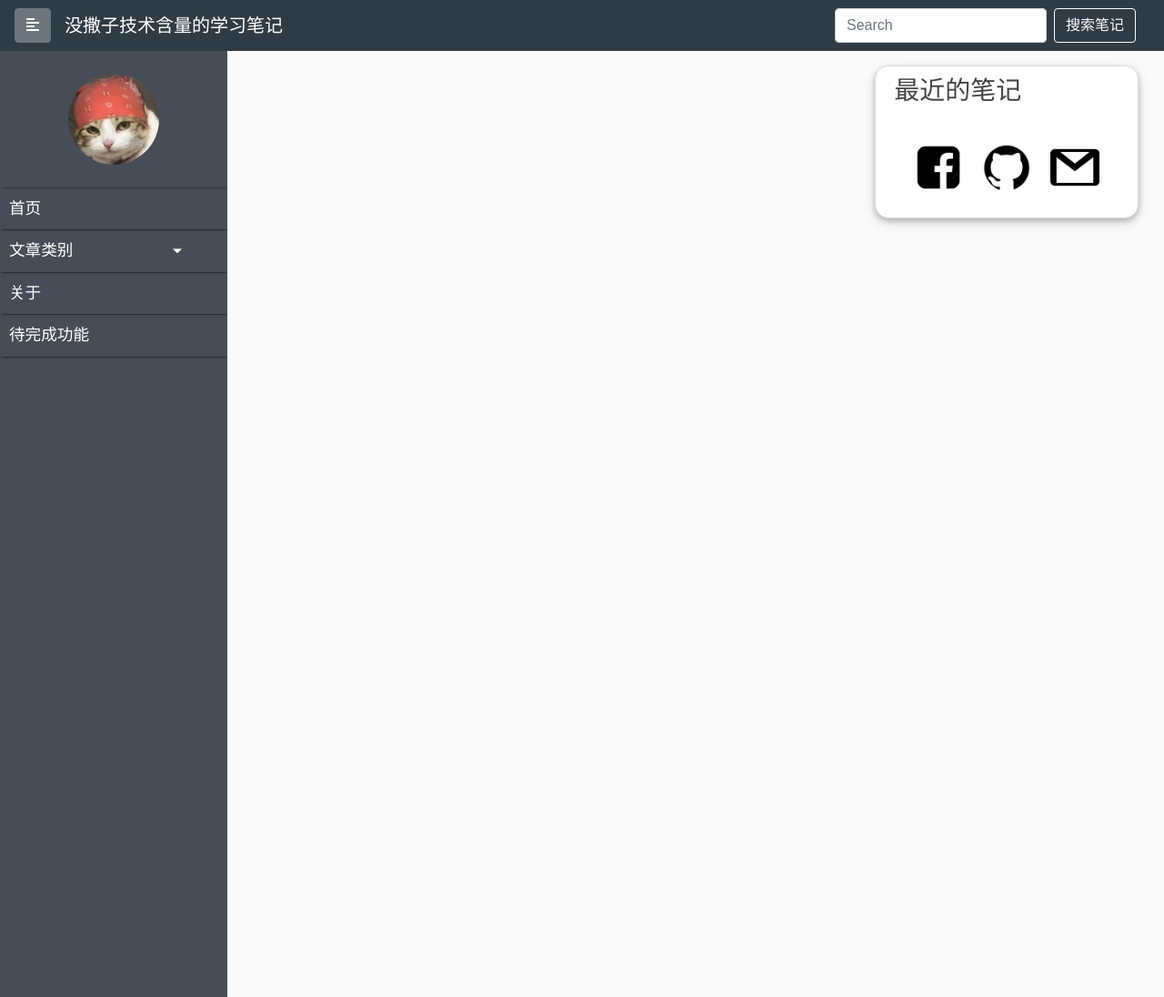
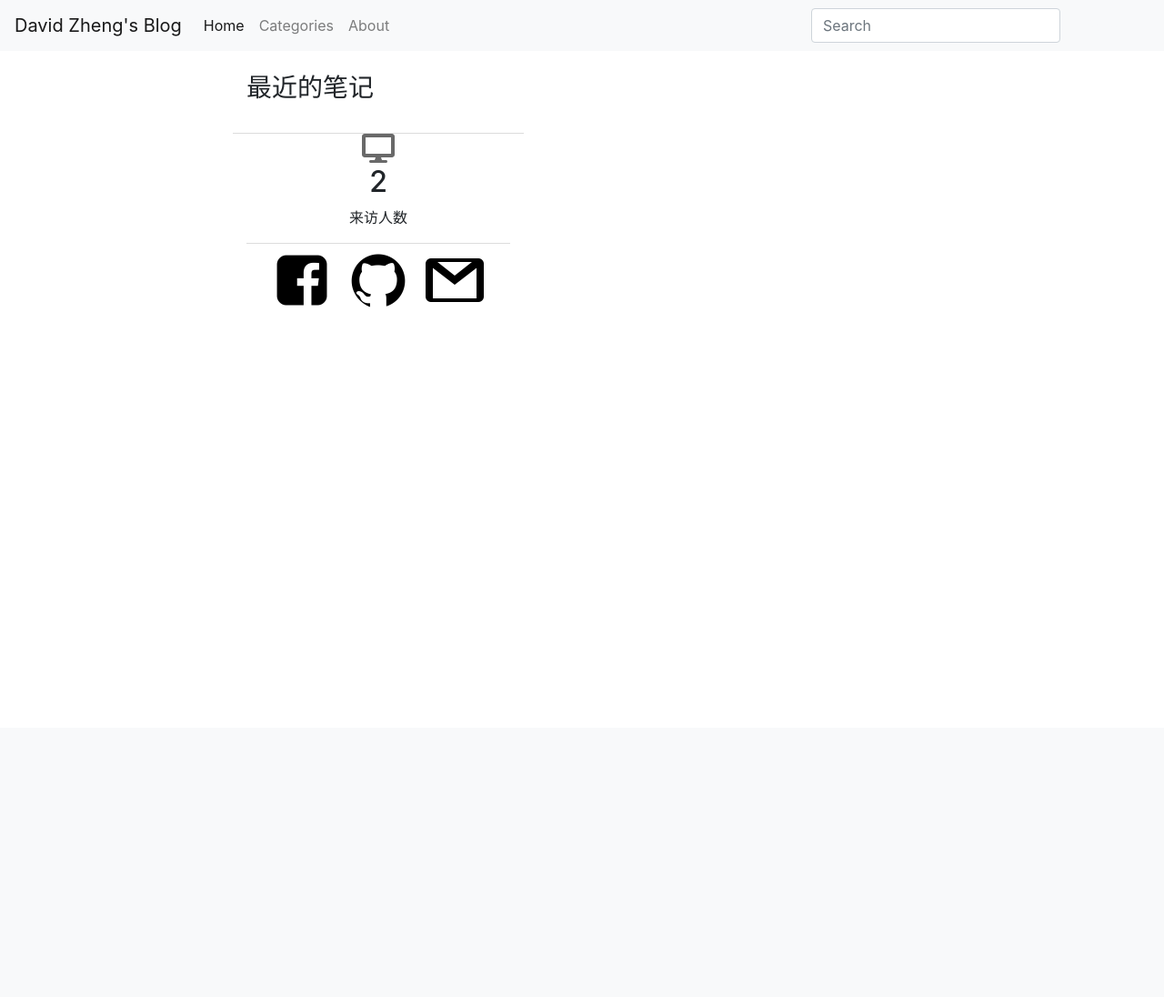
Before and after one commit to davidzheng048/flask_personal_blog, a Flask app: page / in a window 1280 px wide. Shown: the whole page at 91% size. After the commit the page ends 338 px from the top, so only its background shows below. Run offline with Flask 2, Linux system fonts and the light colour scheme; data comes from the database, SQL or seed files in the repository; data that the repository does not hold is empty; parts of the project's set-up code (start-up, migrations or seed data) failed here and were passed over; some libraries are stand-ins or nearby versions.

Commit message:
gitflow-feature-stash: redesign_template
redesign the layout.html

```diff
--- a/flaskblog/static/main.css
+++ b/flaskblog/static/main.css
@@ -1,4 +1,24 @@
 body {
+  height: 100vh;
+}
+
+.content {
+  display: inline-block;
+  flex-direction: column;
+  align-items: center;
+  justify-content: center;
+  margin: 80px 20% 0 20%;
+  max-width: 60%;
+}
+
+.card {
+  padding: 30px;
+  margin: 40px 0 40px 0;
+}
+
+
+
+/* body {
   background: #000000;
   color: #333333;
   margin-top: 5.5rem;
@@ -186,3 +206,5 @@ img {
     max-width: 100%;
     max-height: 100%;
 }
+
+*/
--- a/flaskblog/templates/articles.html
+++ b/flaskblog/templates/articles.html
@@ -1,6 +1,6 @@
 {% macro display_articles(posts, category, categories_sorted_by_id, current_user) %}
     {% for post in posts.items %}
-        <article class="media content-section">
+        <article class="card">
           <div class="media-body">
             <h2><a class="article-title" href="{{ url_for('posts.post', post_id=post.id) }}">{{ post.title }}</a></h2>
               <small class="text-muted">
--- a/flaskblog/templates/layout.html
+++ b/flaskblog/templates/layout.html
@@ -10,64 +10,38 @@
 	<link rel="stylesheet" href="https://maxcdn.bootstrapcdn.com/bootstrap/4.0.0/css/bootstrap.min.css" integrity="sha384-Gn5384xqQ1aoWXA+058RXPxPg6fy4IWvTNh0E263XmFcJlSAwiGgFAW/dAiS6JXm" crossorigin="anonymous">
 	<link rel="stylesheet" href="https://cdnjs.cloudflare.com/ajax/libs/font-awesome/5.13.0/css/all.min.css">
 	<script src="https://cdnjs.cloudflare.com/ajax/libs/font-awesome/5.13.0/js/all.min.js"></script>
+
+    <link rel="shortcut icon" href="{{ url_for('static', filename='favicon.ico') }}">
+<!--    <link rel="stylesheet" href="{{ url_for('static', filename='style.css') }}">-->
     <link rel="stylesheet" href="{{ url_for('static', filename='main.css') }}">
-    <link rel="shortcut icon" href="{{ url_for('static', filename='favicon.ico') }}">
-    <link rel="stylesheet" href="{{ url_for('static', filename='style.css') }}">
 
     <script type="text/javascript" src="https://cdnjs.cloudflare.com/ajax/libs/highlight.js/10.3.1/highlight.min.js"></script>
     <script>hljs.initHighlightingOnLoad();</script>
     <link rel="stylesheet" href="https://cdnjs.cloudflare.com/ajax/libs/highlight.js/10.3.2/styles/a11y-dark.min.css">
 
 </head>
-<style>
 
-body::-webkit-scrollbar {
-  width: 5px;
-}
+<body>
 
-body::-webkit-scrollbar-track {
-  background: #f1f1f1;
-}
+    <header class="site-header">
+        <nav class="navbar navbar-expand-lg navbar-light bg-light fixed-top">
+            <a class="navbar-brand" href="/">David Zheng's Blog</a>
+            <button class="navbar-toggler" type="button" data-toggle="collapse" data-target="#navbarSupportedContent" aria-controls="navbarSupportedContent" aria-expanded="false" aria-label="Toggle navigation">
+                <span class="navbar-toggler-icon"></span>
+            </button>
 
-body::-webkit-scrollbar-thumb {
-  background: #888;
-}
-
-body::-webkit-scrollbar-thumb:hover {
-  background: #555;
-}
-
-nav::-webkit-scrollbar {
-  width: 5px;
-}
-
-nav::-webkit-scrollbar-track {
-  background: florawhite;
-}
-
-nav::-webkit-scrollbar-thumb {
-  background: DimGrey;
-}
-
-nav::-webkit-scrollbar-thumb:hover {
-  background: grey;
-    }
-}
-</style>
-<body>
-    <header class="site-header">
-      <nav class="navbar navbar-expand-md navbar-dark bg-steel fixed-top">
-        <div>
-            <button type="button" id="sidebarCollapse" class="btn btn-secondary">
-                <i class="fas fa-align-left"></i>
-            </button>
-        </div>
-          <div class="container-fluid">
-          <a class="navbar-brand mr-4" style="float: left;text-align:left;" href="/">没撒子技术含量的学习笔记</a>
-          <div class="collapse navbar-collapse" id="navbarToggle">
-            <div class="navbar-nav mr-auto">
-            </div>
-            <!-- Navbar Right Side -->
+            <div class="collapse navbar-collapse" id="navbarSupportedContent">
+                <ul class="navbar-nav mr-auto">
+                    <li class="nav-item active">
+                        <a class="nav-link" href="/">Home</a>
+                    </li>
+                    <li class="nav-item">
+                        <a class="nav-link" href="#">Categories</a>
+                    </li>
+                    <li class="nav-item">
+                        <a class="nav-link" href="{{ url_for('main.about') }}">About</a>
+                    </li>
+                </ul>
                  <div class="navbar-nav">
                     {% if current_user.is_authenticated %}
                         <a class="nav-item nav-link" href="{{ url_for('posts.new_post') }}">New Post</a>
@@ -79,48 +53,48 @@ nav::-webkit-scrollbar-thumb:hover {
                       <button class="btn btn-outline-light my-2 my-sm-0" type="submit">搜索笔记</button>
                     </form>
                 </div>
-          </div>
+
             </div>
         </nav>
     </header>
-    <div class="wrapper">
-    <div id="keep-sidebar-space">
-    </div>
-    <nav id="sidebar" style="position:fixed; overflow: scroll;">
-        <div class="sidebar-header">
-            <img class="rounded-circle profile-img" width="100px" src="{{ url_for('static', filename='profile_pics/profile_pic.jpeg') }}"/>
-        </div>
-        <ul class="lisst-unstyled components">
-            <li class="nav-bar-shadow">
-                <a href="/">首页</a>
-            </li>
-            <li class="nav-bar-shadow">
-                <a href="#categorySubmenu" data-toggle="collapse" aria-expanded="false" class="dropdown-toggle">文章类别</a>
-            <ul class="collapse list-unstyled" id="categorySubmenu">
-                {% if current_user.is_authenticated %}
-                    <li class="nav-bar-shadow">
-                        <a href="{{ url_for('categories.new_category') }}">+ 新类别</a>
-                    </li>
-                {% endif %}
-                {% for category in categories_sorted_by_sequence %}
-                    <li class="nav-bar-shadow">
-                        <a href="{{ url_for('categories.category', category_id=category.id) }}">{{ category.name }}</a>
-                    </li>
-                {% endfor %}
-            </ul>
-        </li>
-        <li class="nav-bar-shadow">
-            <a href="{{ url_for('main.about') }}">关于</a>
-        </li>
-        <li class="nav-bar-shadow">
-            <a href="{{ url_for('main.future_feature') }}">待完成功能</a>
-        </li>
-    </ul>
-    </nav>
+<!--    <div class="wrapper">-->
+<!--    <div id="keep-sidebar-space">-->
+<!--    </div>-->
+<!--    <nav id="sidebar" style="position:fixed; overflow: scroll;">-->
+<!--        <div class="sidebar-header">-->
+<!--            <img class="rounded-circle profile-img" width="100px" src="{{ url_for('static', filename='profile_pics/profile_pic.jpeg') }}"/>-->
+<!--        </div>-->
+<!--        <ul class="lisst-unstyled components">-->
+<!--            <li class="nav-bar-shadow">-->
+<!--                <a href="/">首页</a>-->
+<!--            </li>-->
+<!--            <li class="nav-bar-shadow">-->
+<!--                <a href="#categorySubmenu" data-toggle="collapse" aria-expanded="false" class="dropdown-toggle">文章类别</a>-->
+<!--            <ul class="collapse list-unstyled" id="categorySubmenu">-->
+<!--                {% if current_user.is_authenticated %}-->
+<!--                    <li class="nav-bar-shadow">-->
+<!--                        <a href="{{ url_for('categories.new_category') }}">+ 新类别</a>-->
+<!--                    </li>-->
+<!--                {% endif %}-->
+<!--                {% for category in categories_sorted_by_sequence %}-->
+<!--                    <li class="nav-bar-shadow">-->
+<!--                        <a href="{{ url_for('categories.category', category_id=category.id) }}">{{ category.name }}</a>-->
+<!--                    </li>-->
+<!--                {% endfor %}-->
+<!--            </ul>-->
+<!--        </li>-->
+<!--        <li class="nav-bar-shadow">-->
+<!--            <a href="{{ url_for('main.about') }}">关于</a>-->
+<!--        </li>-->
+<!--        <li class="nav-bar-shadow">-->
+<!--            <a href="{{ url_for('main.future_feature') }}">待完成功能</a>-->
+<!--        </li>-->
+<!--    </ul>-->
+<!--    </nav>-->
 
 
-    <div id="content">
-        <div class="col-md-8 content">
+    <div class="content">
+        <div class="messages">
         {% with messages = get_flashed_messages(with_categories=true) %}
             {% if messages %}
                 {% for category, message in messages %}
@@ -143,12 +117,11 @@ nav::-webkit-scrollbar-thumb:hover {
                 {% endfor %}
               </ul>
             <br>
-              {% if current_user.is_authenticated  %}
                   <div class="row text-center" style="border-top: 0.5px solid #DCDCDC;">
                     <div class="col">
                         <div class="counter">
                             <i class="fa fa-desktop fa-2x " style="color:dimgrey"></i>
-                            <h2 class="timer count-title count-number" data-to="{{ access_count }}" data-speed="1500"></h2>
+                            <h2>{{ access_count }}</h2>
                             <p class="count-text ">来访人数</p>
                         </div>
                     </div>
@@ -158,132 +131,16 @@ nav::-webkit-scrollbar-thumb:hover {
                     <a href="https://github.com/BuddyLich"><img width='22%' style="margin:8px" src="{{ url_for('static', filename='contact_icons/github.png') }}"/></a>
                     <a href="mailto:zhengzhen048@gmail.com"><img width='22%' style="margin:8px" src="{{ url_for('static', filename='contact_icons/gmail.webp') }}"/></a>
                 </div>
-              {% else %}
-                <div style="text-align: center;">
-                    <a href="https://www.facebook.com/zhen.zheng.5876/"><img width='22%' style="margin:8px" src="{{ url_for('static', filename='contact_icons/facebook.png') }}"/></a>
-                    <a href="https://github.com/BuddyLich"><img width='22%' style="margin:8px" src="{{ url_for('static', filename='contact_icons/github.png') }}"/></a>
-                    <a href="mailto:zhengzhen048@gmail.com"><img width='22%' style="margin:8px" src="{{ url_for('static', filename='contact_icons/gmail.webp') }}"/></a>
-                </div>
-              {% endif %}
             </div>
             </ul>
           </div>
         </div>
     </div>
-        </div>
-</div>
+
 <script src="https://code.jquery.com/jquery-3.2.1.slim.min.js" integrity="sha384-KJ3o2DKtIkvYIK3UENzmM7KCkRr/rE9/Qpg6aAZGJwFDMVNA/GpGFF93hXpG5KkN" crossorigin="anonymous"></script>
-<script src="https://cdnjs.cloudflare.com/ajax/libs/popper.js/1.12.9/umd/popper.min.js" integrity="sha384-ApNbgh9B+Y1QKtv3Rn7W3mgPxhU9K/ScQsAP7hUibX39j7fakFPskvXusvfa0b4Q" crossorigin="anonymous"></script>
+<!--<script src="https://cdnjs.cloudflare.com/ajax/libs/popper.js/1.12.9/umd/popper.min.js" integrity="sha384-ApNbgh9B+Y1QKtv3Rn7W3mgPxhU9K/ScQsAP7hUibX39j7fakFPskvXusvfa0b4Q" crossorigin="anonymous"></script>-->
 <script src="https://maxcdn.bootstrapcdn.com/bootstrap/4.0.0/js/bootstrap.min.js" integrity="sha384-JZR6Spejh4U02d8jOt6vLEHfe/JQGiRRSQQxSfFWpi1MquVdAyjUar5+76PVCmYl" crossorigin="anonymous"></script>
 
-<script>
-
-$(document).ready(function () {
-            $('#sidebarCollapse').on('click', function () {
-                $('#sidebar').toggleClass('active');
-                $('#keep-sidebar-space').toggleClass('active');
-            });
-        });
-
-(function ($) {
-	$.fn.countTo = function (options) {
-		options = options || {};
-
-		return $(this).each(function () {
-			// set options for current element
-			var settings = $.extend({}, $.fn.countTo.defaults, {
-				from:            $(this).data('from'),
-				to:              $(this).data('to'),
-				speed:           $(this).data('speed'),
-				refreshInterval: $(this).data('refresh-interval'),
-				decimals:        $(this).data('decimals')
-			}, options);
-
-			// how many times to update the value, and how much to increment the value on each update
-			var loops = Math.ceil(settings.speed / settings.refreshInterval),
-				increment = (settings.to - settings.from) / loops;
-
-			// references & variables that will change with each update
-			var self = this,
-				$self = $(this),
-				loopCount = 0,
-				value = settings.from,
-				data = $self.data('countTo') || {};
-
-			$self.data('countTo', data);
-
-			// if an existing interval can be found, clear it first
-			if (data.interval) {
-				clearInterval(data.interval);
-			}
-			data.interval = setInterval(updateTimer, settings.refreshInterval);
-
-			// initialize the element with the starting value
-			render(value);
-
-			function updateTimer() {
-				value += increment;
-				loopCount++;
-
-				render(value);
-
-				if (typeof(settings.onUpdate) == 'function') {
-					settings.onUpdate.call(self, value);
-				}
-
-				if (loopCount >= loops) {
-					// remove the interval
-					$self.removeData('countTo');
-					clearInterval(data.interval);
-					value = settings.to;
-
-					if (typeof(settings.onComplete) == 'function') {
-						settings.onComplete.call(self, value);
-					}
-				}
-			}
-
-			function render(value) {
-				var formattedValue = settings.formatter.call(self, value, settings);
-				$self.html(formattedValue);
-			}
-		});
-	};
-
-	$.fn.countTo.defaults = {
-		from: 0,               // the number the element should start at
-		to: 0,                 // the number the element should end at
-		speed: 1000,           // how long it should take to count between the target numbers
-		refreshInterval: 100,  // how often the element should be updated
-		decimals: 0,           // the number of decimal places to show
-		formatter: formatter,  // handler for formatting the value before rendering
-		onUpdate: null,        // callback method for every time the element is updated
-		onComplete: null       // callback method for when the element finishes updating
-	};
-
-	function formatter(value, settings) {
-		return value.toFixed(settings.decimals);
-	}
-}(jQuery));
-
-jQuery(function ($) {
-  // custom formatting example
-  $('.count-number').data('countToOptions', {
-	formatter: function (value, options) {
-	  return value.toFixed(options.decimals).replace(/\B(?=(?:\d{3})+(?!\d))/g, ',');
-	}
-  });
-
-  // start all the timers
-  $('.timer').each(count);
-
-  function count(options) {
-	var $this = $(this);
-	options = $.extend({}, options || {}, $this.data('countToOptions') || {});
-	$this.countTo(options);
-  }
-});
-</script>
 <noscript>Please enable JavaScript to view the <a href="https://disqus.com/?ref_noscript">comments powered by Disqus.</a></noscript>
 </body>
 </html>
```
Also changed, not shown: 1 other file. Lines whose indentation alone changed are shown as unchanged.
